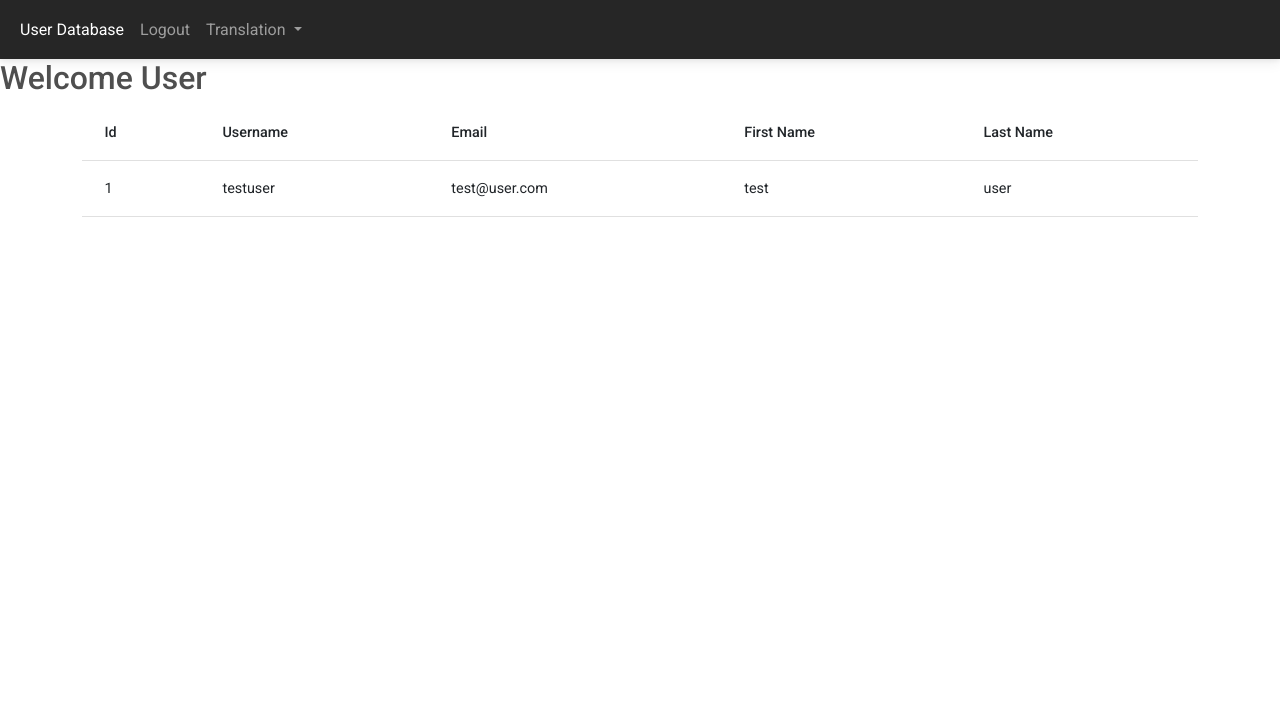
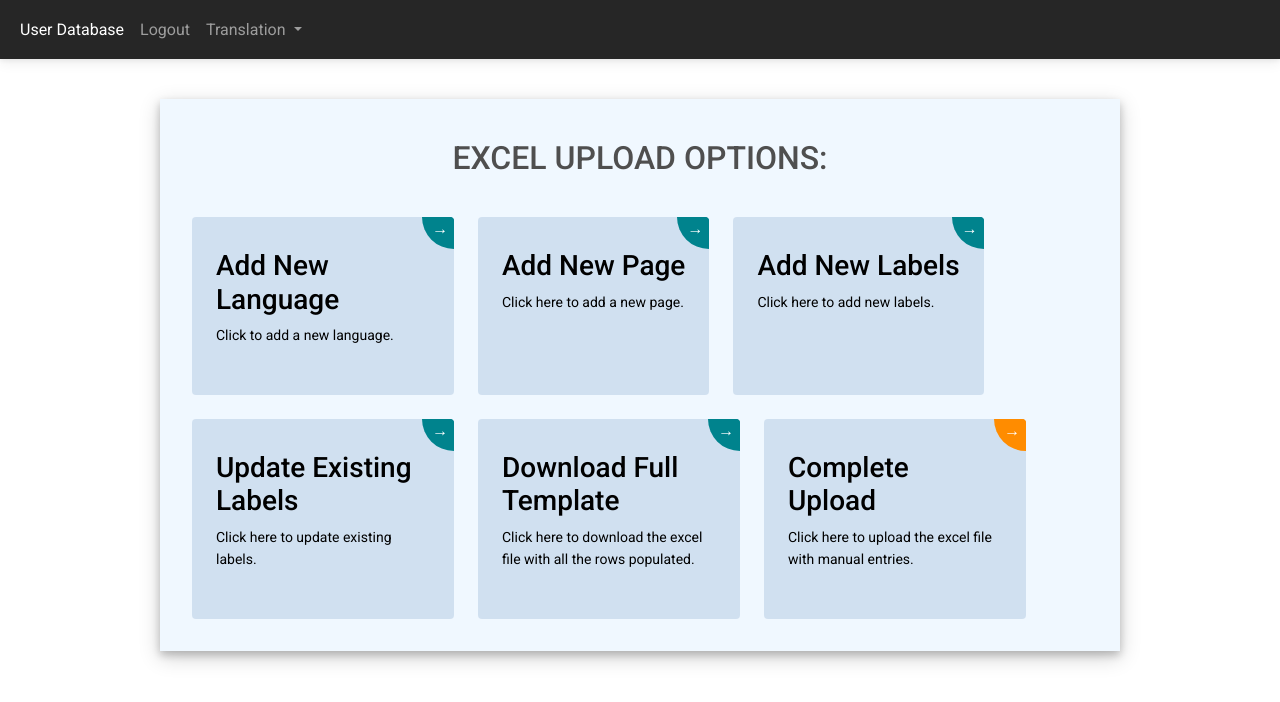
Before and after one commit to avyshlabs/application-localisation, a website: page public/html/dashboard.html in a window 1280 px wide. Drawn offline with nearby package versions, Linux system fonts and the light colour scheme; no server answers.

Commit message:
new dashboard UI

```diff
--- /dev/null
+++ b/public/css/dashboard.css
@@ -0,0 +1,109 @@
+/* * {
+  margin: 0;
+  padding: 0;
+  box-sizing: border-box;
+  transition: all 0.3s ease-out;
+} */
+/* body {
+  font-family: "Noto Sans", sans-serif;
+  background-color: rgba(186, 206, 229, 0.578);
+  display: flex;
+  justify-content: center;
+  align-items: center;
+} */
+a {
+  text-decoration: none;
+  color: black;
+}
+
+.full-container {
+  background-color: aliceblue;
+  display: inline-block;
+  display: flex;
+  justify-content: center;
+  align-items: center;
+  flex-wrap: wrap;
+  width: 75%;
+  margin: auto;
+  margin-bottom: 40px;
+  margin-top: 40px;
+  box-shadow: 0 4px 8px 0 rgba(0, 0, 0, 0.2), 0 6px 20px 0 rgba(0, 0, 0, 0.19);
+}
+.full-container h2 {
+  text-align: center;
+  padding-top: 40px;
+}
+.full-container .cards {
+  padding: 20px;
+  width: 100%;
+}
+.cards {
+  display: flex;
+  flex-wrap: wrap;
+}
+
+.go-corner {
+  display: flex;
+  align-items: center;
+  justify-content: center;
+  position: absolute;
+  width: 32px;
+  height: 32px;
+  overflow: hidden;
+  top: 0;
+  right: 0;
+  background-color: #00838d;
+  border-radius: 0 4px 0 32px;
+}
+
+.go-arrow {
+  margin-top: -4px;
+  margin-right: -4px;
+  color: white;
+  font-family: courier, sans;
+}
+
+.card1 {
+  display: block;
+  position: relative;
+  max-width: 262px;
+  background-color: rgba(186, 206, 229, 0.578);
+  border-radius: 4px;
+  padding: 32px 24px;
+  margin: 12px;
+  text-decoration: none;
+  z-index: 0;
+  overflow: hidden;
+}
+.card1::before {
+  content: "";
+  position: absolute;
+  z-index: -1;
+  top: -16px;
+  right: -16px;
+  background: #00838d;
+  height: 32px;
+  width: 32px;
+  border-radius: 32px;
+  transform: scale(1);
+  transform-origin: 50% 50%;
+  transition: transform 0.25s ease-out;
+}
+.card1:hover::before {
+  transform: scale(21);
+}
+.card1:hover p {
+  transition: all 0.3s ease-out;
+  color: rgba(255, 255, 255, 0.8);
+}
+.card1:hover h3 {
+  transition: all 0.3s ease-out;
+  color: #ffffff;
+}
+
+.danger-card::before {
+  background: rgb(255, 140, 0);
+}
+.danger-card .go-corner {
+  background-color: rgb(255, 140, 0);
+}
--- a/public/html/dashboard.html
+++ b/public/html/dashboard.html
@@ -29,7 +29,7 @@
       type="text/javascript"
       src="https://cdnjs.cloudflare.com/ajax/libs/mdb-ui-kit/3.11.0/mdb.min.js"
     ></script>
-
+    <link rel="stylesheet" href="../css/dashboard.css" />
     <title>Dashboard</title>
   </head>
   <body>
@@ -107,30 +107,64 @@
         <!-- Container wrapper -->
       </nav>
     </div>
+
     <!-- Main Message -->
-    <h2 id="welcome">Welcome User</h2>
 
     <!-- Table  -->
-    <div class="container">
-      <table class="table">
-        <thead>
-          <tr>
-            <th id="id">Id</th>
-            <th id="userName">Username</th>
-            <th id="email">Email</th>
-            <th id="firstName">First Name</th>
-            <th id="lastName">Last Name</th>
-          </tr>
-          <tr>
-            <td>1</td>
-            <td>testuser</td>
-            <td>test@user.com</td>
-            <td>test</td>
-            <td>user</td>
-          </tr>
-        </thead>
-        <tbody id="data"></tbody>
-      </table>
+    <div class="full-container">
+      <header>
+        <h2>EXCEL UPLOAD OPTIONS:</h2>
+      </header>
+      <div class="hero">
+        <div class="cards">
+          <a class="card1" href="#">
+            <h3>Add New Language</h3>
+            <p class="small">Click to add a new language.</p>
+            <div class="go-corner" href="#">
+              <div class="go-arrow">→</div>
+            </div>
+          </a>
+          <a class="card1" href="#">
+            <h3>Add New Page</h3>
+            <p class="small">Click here to add a new page.</p>
+            <div class="go-corner" href="#">
+              <div class="go-arrow">→</div>
+            </div>
+          </a>
+          <a class="card1" href="#">
+            <h3>Add New Labels</h3>
+            <p class="small">Click here to add new labels.</p>
+            <div class="go-corner" href="#">
+              <div class="go-arrow">→</div>
+            </div>
+          </a>
+          <a class="card1" href="#">
+            <h3>Update Existing Labels</h3>
+            <p class="small">Click here to update existing labels.</p>
+            <div class="go-corner" href="#">
+              <div class="go-arrow">→</div>
+            </div>
+          </a>
+          <a class="card1" href="#">
+            <h3>Download Full Template</h3>
+            <p class="small">
+              Click here to download the excel file with all the rows populated.
+            </p>
+            <div class="go-corner" href="#">
+              <div class="go-arrow">→</div>
+            </div>
+          </a>
+          <a class="card1 danger-card" href="/user/uploadFile">
+            <h3>Complete Upload</h3>
+            <p class="small">
+              Click here to upload the excel file with manual entries.
+            </p>
+            <div class="go-corner" href="/user/uploadFile">
+              <div class="go-arrow">→</div>
+            </div>
+          </a>
+        </div>
+      </div>
     </div>
     <script src="../js/dashboard.js"></script>
   </body>
--- a/public/js/upload.js
+++ b/public/js/upload.js
@@ -149,9 +149,9 @@ excelFile.addEventListener("change", (event) => {
 const openBtn = document.getElementById("submit");
 const modal = document.getElementById("modal");
 
-openBtn.addEventListener("click", () => {
-  modal.classList.add("open");
-});
+// openBtn.addEventListener("click", () => {
+//   modal.classList.add("open");
+// });
 
 //-------------------TRANSLATIONS---------------
 // fetch("/locale/getTranslations?page_id=4").then((res) => {
```
Also changed, not shown: public/html/upload.html (+14 -7 lines), 1 other file.
